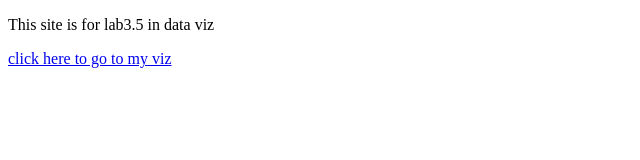
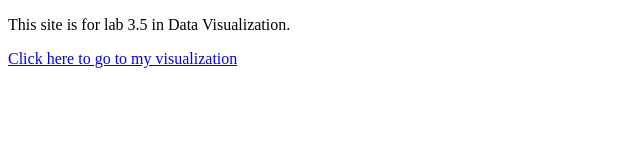
Before and after one commit to kareenakunwar/kareenakunwar.github.io, a plain HTML site: page index.html in a window 1280 px wide. Shown: the whole page, without its empty margins (0-640 px from the left). Drawn offline with Linux system fonts and the light colour scheme.

Commit message:
fixed the change

```diff
--- a/index.html
+++ b/index.html
@@ -1,13 +1,16 @@
 <!DOCTYPE html>
-<html>
+<html lang="en">
 <head>
-<title>Data Viz</title>
+    <meta charset="UTF-8">
+    <meta name="viewport" content="width=device-width, initial-scale=1.0">
+    <title>Data Viz</title>
 </head>
 <body>
 
-<p>This site is for lab3.5 in data viz</p>
+    <p>This site is for lab 3.5 in Data Visualization.</p>
 
-<a href="myViz.html">click here to go to my viz</a>
+    <!-- Link to 'myViz.html' in the same directory -->
+    <a href="myViz.html">Click here to go to my visualization</a>
 
 </body>
 </html>
```
